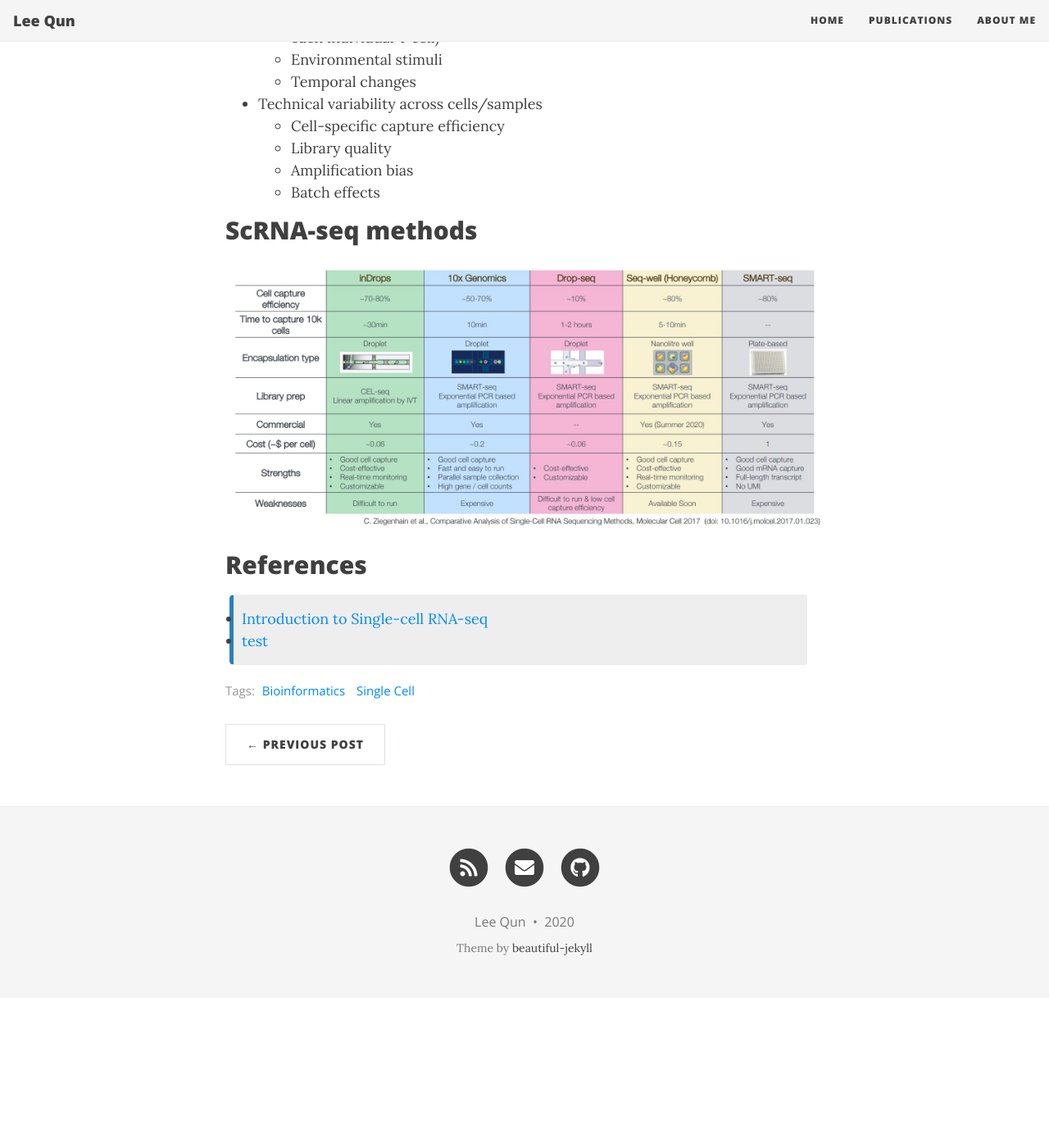
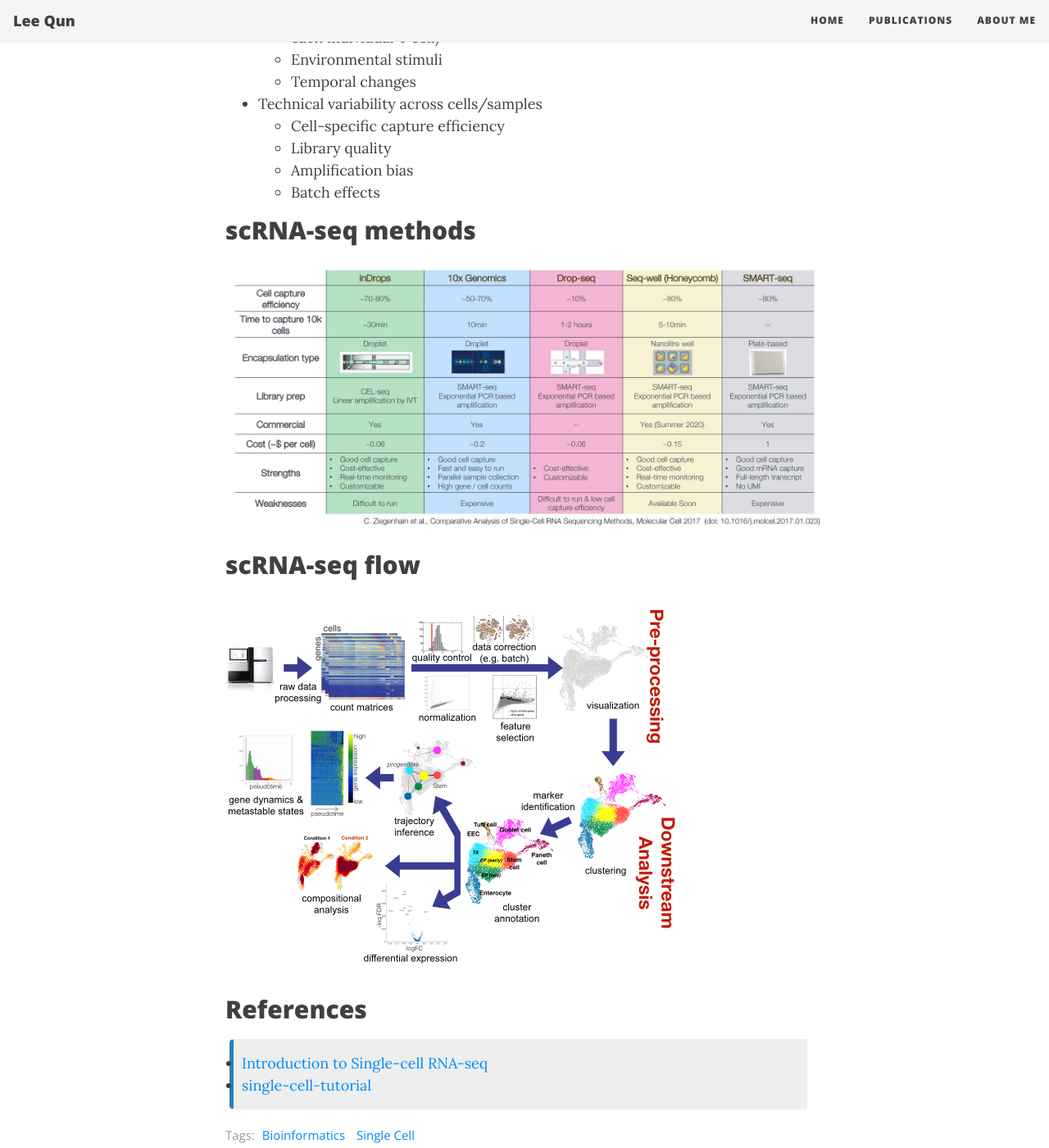
Before and after one commit to leequn/leequn.github.io, a Jekyll site: the page built from _posts/2020-06-19-SingleCell.md, in a window 1280 px wide and 1400 px high, scrolled down 1145 px. Shown: the whole window at 82% size. Built offline with Jekyll 4.4.1, drawn with Linux system fonts in a browser that asks for light colours; nearby versions of some CDN libraries; comment, search, counter and statistics services are not loaded; before the commit the page ends 2362 px from its top, so only the background shows below that.

Commit message:
Update 2020-06-19-SingleCell.md

```diff
--- a/_posts/2020-06-19-SingleCell.md
+++ b/_posts/2020-06-19-SingleCell.md
@@ -35,11 +35,14 @@ comments: true
 	- Amplification bias
 	- Batch effects
 
-## ScRNA-seq methods
-![pic1](/assets/img/scrnaseq/2.jpg)
+## scRNA-seq methods
+![pic2](/assets/img/scrnaseq/2.jpg)
+
+## scRNA-seq flow
+![pic3](/assets/img/scrnaseq/3.jpg)
 
 ## References
 
 {: .box-note}
 - [Introduction to Single-cell RNA-seq](https://hbctraining.github.io/scRNA-seq/schedule/)
-- [test](test)
+- [single-cell-tutorial](https://github.com/theislab/single-cell-tutorial)
```
